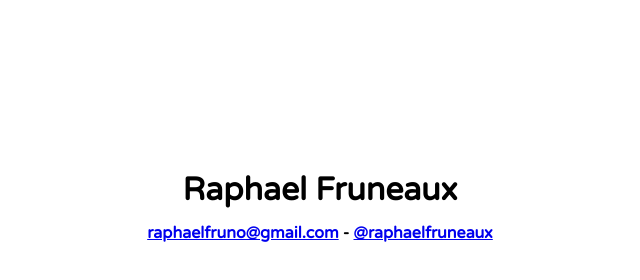
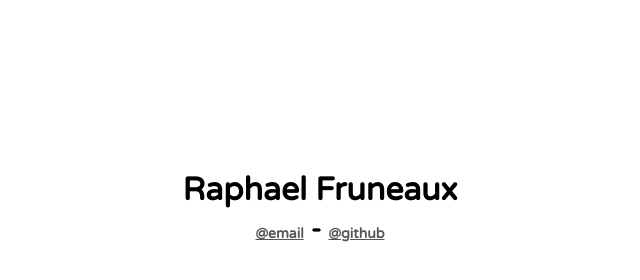
Before and after one commit to raphaelfruneaux/raphaelfruneaux.github.io, a plain HTML site: page index.html in a window 1280 px wide. Shown: the whole page, without its empty margins (320-960 px from the left). Drawn offline with Linux system fonts and the light colour scheme.

Commit message:
change content and styles

```diff
--- a/index.html
+++ b/index.html
@@ -11,8 +11,8 @@
     <h1>
 	Raphael Fruneaux <br>
 	<small>
-	    <a href="mailto:raphaelfruno@gmail.com">raphaelfruno@gmail.com</a> -
-	    <a href="http://github.com.br/raphaelfruneaux" target="_blank">@raphaelfruneaux</a>
+	    <a href="mailto:raphaelfruno@gmail.com">@email</a> -
+	    <a href="http://github.com.br/raphaelfruneaux" target="_blank">@github</a>
 	</small>
     </h1>
 
--- a/styles.css
+++ b/styles.css
@@ -8,6 +8,7 @@ h1 {
   padding-top: 150px;
   text-align: center;
 }
-small {
-  font-size: 16px;
+a {
+  color: #555;
+  font-size: 14px;
 }
```
